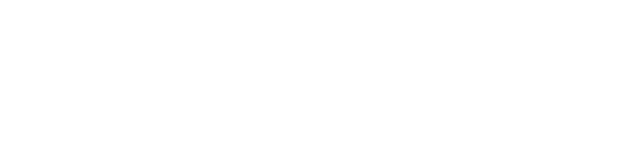
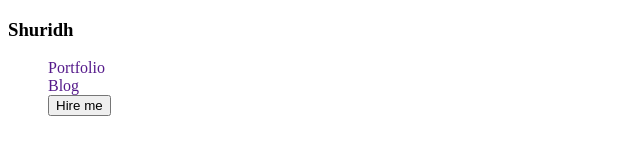
Before and after one commit to Shuridh/developer-portfolio, a plain HTML site: page index.html in a window 1280 px wide. Shown: the whole page, without its empty margins (0-640 px from the left). Drawn offline with Linux system fonts and the light colour scheme.

Commit message:
2nd commit

```diff
--- a/index.html
+++ b/index.html
@@ -5,9 +5,25 @@
     <meta name="viewport" content="width=device-width, initial-scale=1.0">
     <link rel="shortcut icon" href="https://images.unsplash.com/photo-1605379399642-870262d3d051?ixlib=rb-4.0.3&ixid=M3wxMjA3fDB8MHxwaG90by1wYWdlfHx8fGVufDB8fHx8fA%3D%3D&auto=format&fit=crop&w=906&q=80" type="image/x-icon">
     <title>Developer Portfolio</title>
+    <style>
+        ul li a{
+            text-decoration: none;
+        }
+        ul li{
+            list-style: none;
+        }
+    </style>
 </head>
 <body>
     <header>
+        <nav>
+            <h3>Shuridh</h3>
+            <ul>
+             <li><a href="">Portfolio</a></li>
+             <li><a href="">Blog</a></li>
+             <li><button>Hire me</button></li>
+            </ul>
+        </nav>
 
     </header>
     <main>
```
